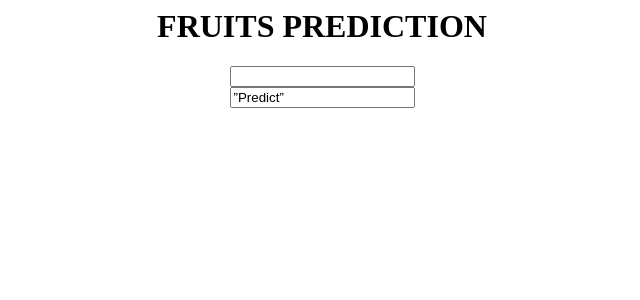
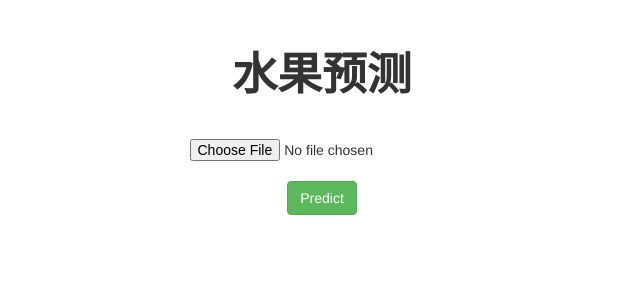
Before and after one commit to weijiang2023/check.voice.backend, a Flask app: template app/templates/index.html in a window 1280 px wide. Shown: the top 300 px of the page, without its empty margins (318-958 px from the left). Run offline with Flask 2, Linux system fonts and the light colour scheme; the template is opened without the code that fills it, so the values that code supplies are empty; some libraries are stand-ins or nearby versions.

Commit message:
ADD Prediction Functionality for Fruit

```diff
--- a/app/app.py
+++ b/app/app.py
@@ -11,8 +11,8 @@ model = load_model('Fruits_Classification.h5')
 target_img = os.path.join(os.getcwd() , 'static/images')
 
 @app.route('/')
-def hello():
-	return "Hello World!"
+def index_view():
+	return render_template('index.html')
 
 # Allow files with extension png, jpg and jpeg
 ALLOWED_EXT = set(['jpg' , 'jpeg' , 'png'])
--- a/app/requirements.txt
+++ b/app/requirements.txt
@@ -1,3 +1,4 @@
 flask
 keras
-#tensorflow==2.11.0
+tensorflow==2.11.0
+pillow
--- a/app/templates/index.html
+++ b/app/templates/index.html
@@ -1,28 +1,21 @@
 <html>
-
 <head>
-    <link rel=”stylesheet” href=”https://maxcdn.bootstrapcdn.com/bootstrap/3.4.1/css/bootstrap.min.css">
-    <title>Dharmaraj — Fruits Prediction</title>
+ <link rel="stylesheet" href="https://maxcdn.bootstrapcdn.com/bootstrap/3.4.1/css/bootstrap.min.css">
+ <title>Dharmaraj - Fruits Prediction</title>
 </head>
-
 <body>
-    <div class=”container”>
-        <div class=”row”>
-            <div class=”col-lg-12">
-                <center>
-                    <h1 style=”padding:30px;font-weight: 600 !important;font-size: 3.2em”>FRUITS PREDICTION</h1>
-                </center>
-            </div>
-            <div>
-                <div class=”col-lg-12">
-                    <center>
-                        <form class=”form-inline” action=“/predict” method=“post” enctype=”multipart/form-data”>
-                            <input type=”file” name=”file” /><br>
-                            <input type=“submit” class=”btn btn-success” value=”Predict”>
-                        </form>
-                    </center>
-                </div>
-            </div>
+  <div class="container">
+  <div class="row">
+    <div class="col-lg-12">
+      <center><h1 style="padding:30px;font-weight: 600 !important;font-size: 3.2em">水果预测</h1></center>
+    </div>
+    <div>
+    <div class="col-lg-12">
+      <center><form  class="form-inline" action = "/predict" method = "post" enctype="multipart/form-data">
+          <input type="file" name="file"/><br>
+          <input type = "submit" class="btn btn-success" value="Predict">
+      </form></center>
+    </div>
+    </div>
 </body>
-
 </html>
```
Also changed, not shown: app/templates/predict.html (+4 -4 lines), play.py (deleted, +0 -8 lines), app/static/images/apple.png (added), app/static/images/grape.png (added), app/static/images/orange.png (added), 1 other file.
